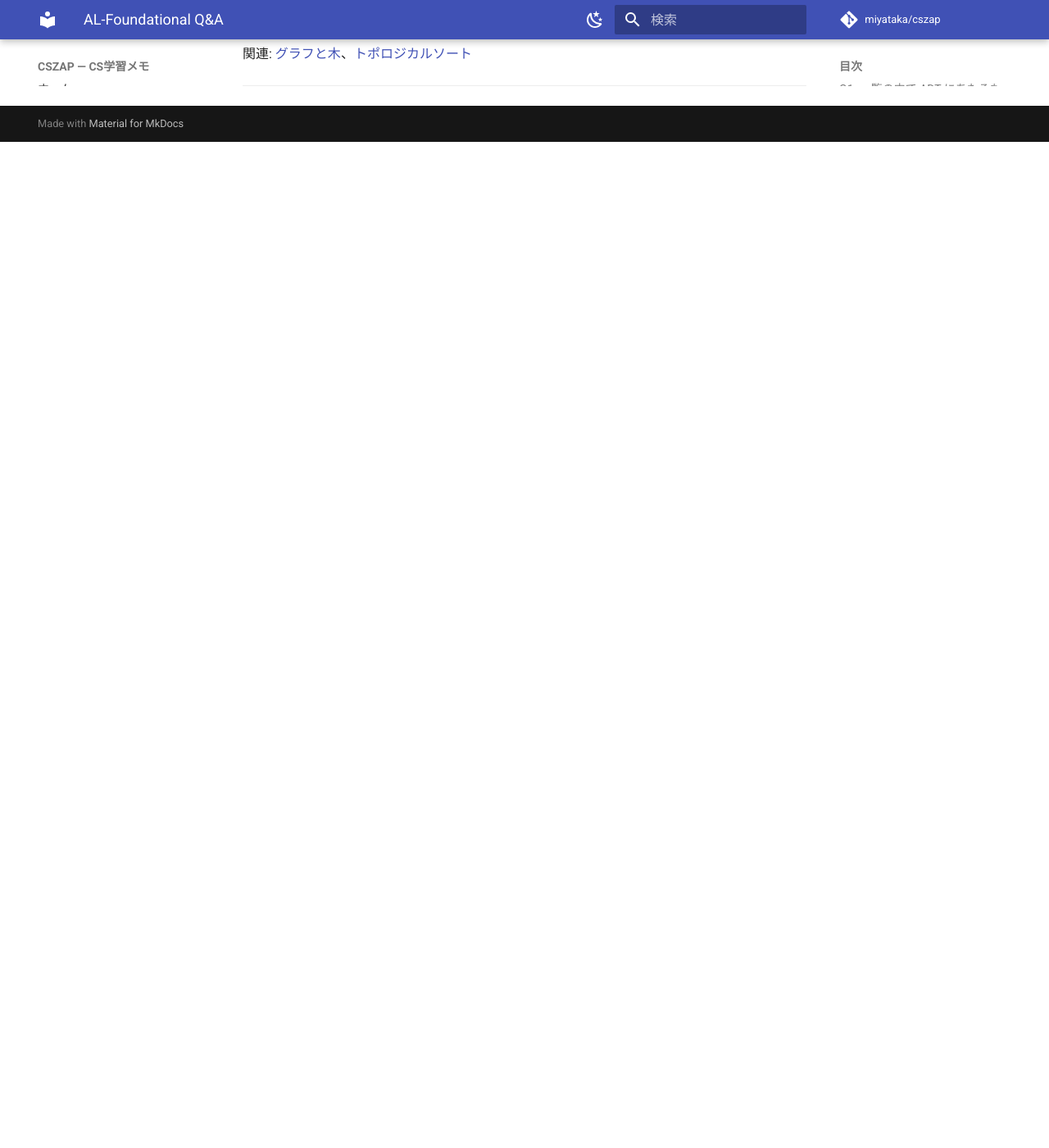
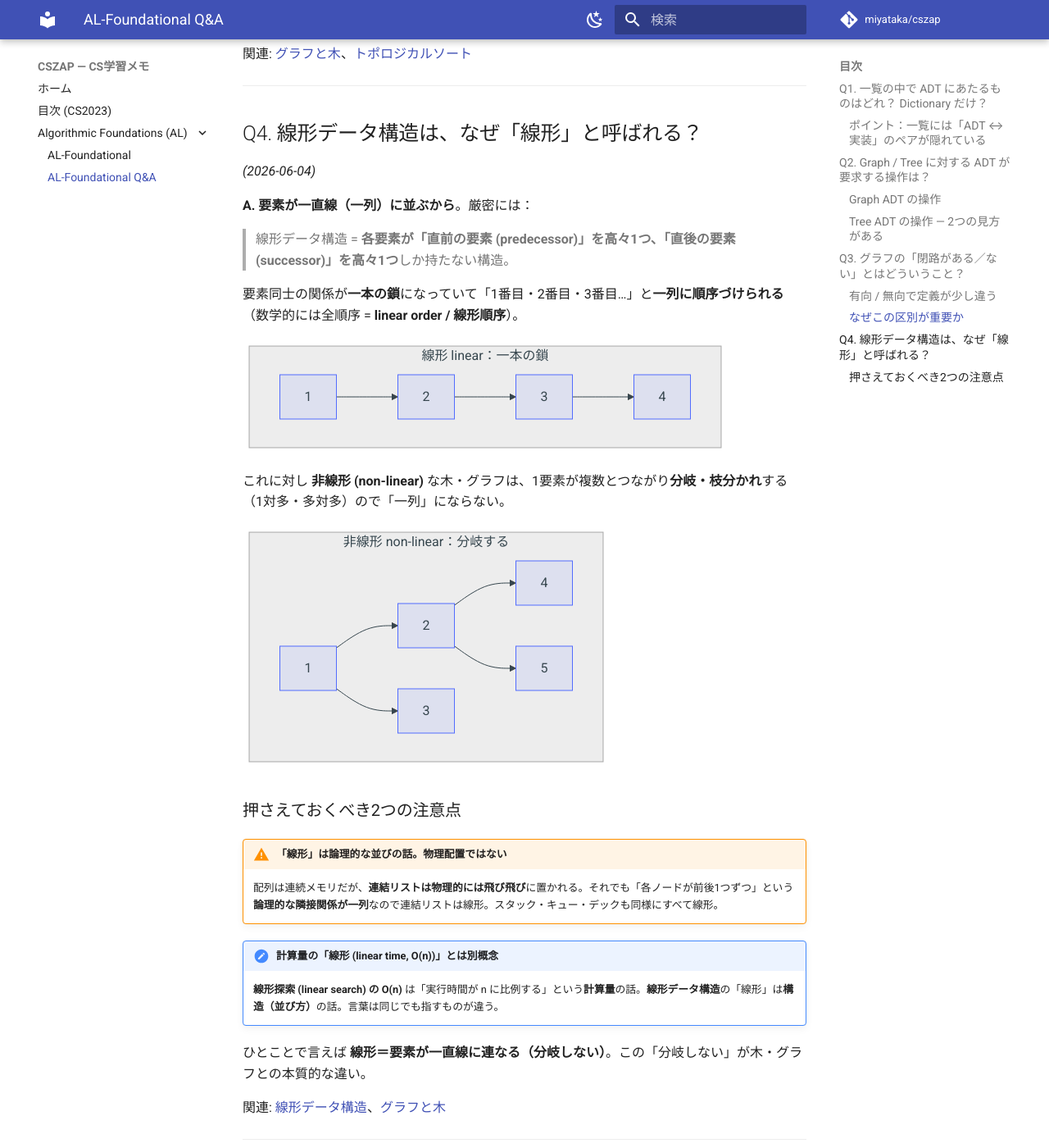
Before and after one commit to miyataka/cszap, an MkDocs documentation site: the page built from docs/AL/AL-Foundational-QA.md, in a window 1280 px wide and 1400 px high, scrolled down 5596 px. Shown: the whole window at 82% size. Built offline with MkDocs 1.6.1 and Material for MkDocs 9.7.7, drawn with Linux system fonts in a browser that asks for light colours; comment, search, counter and statistics services are not loaded; before the commit the page ends 5769 px from its top, so only the background shows below that.

Commit message:
docs(qa): record Q4 — why linear data structures are called linear

````diff
--- a/docs/AL/AL-Foundational-QA.md
+++ b/docs/AL/AL-Foundational-QA.md
@@ -158,4 +158,48 @@ graph LR
 
 ---
 
+## Q4. 線形データ構造は、なぜ「線形」と呼ばれる？ {#q4}
+
+*(2026-06-04)*
+
+**A.** **要素が一直線（一列）に並ぶから**。厳密には：
+
+> 線形データ構造 = **各要素が「直前の要素 (predecessor)」を高々1つ、「直後の要素 (successor)」を高々1つ**しか持たない構造。
+
+要素同士の関係が**一本の鎖**になっていて「1番目・2番目・3番目…」と**一列に順序づけられる**（数学的には全順序 = **linear order / 線形順序**）。
+
+```mermaid
+graph LR
+  subgraph L [線形 linear：一本の鎖]
+    direction LR
+    a1[1] --> a2[2] --> a3[3] --> a4[4]
+  end
+```
+
+これに対し **非線形 (non-linear)** な木・グラフは、1要素が複数とつながり**分岐・枝分かれ**する（1対多・多対多）ので「一列」にならない。
+
+```mermaid
+graph TD
+  subgraph N [非線形 non-linear：分岐する]
+    r[1] --> c1[2]
+    r --> c2[3]
+    c1 --> g1[4]
+    c1 --> g2[5]
+  end
+```
+
+### 押さえておくべき2つの注意点
+
+!!! warning "「線形」は論理的な並びの話。物理配置ではない"
+    配列は連続メモリだが、**連結リストは物理的には飛び飛び**に置かれる。それでも「各ノードが前後1つずつ」という**論理的な隣接関係が一列**なので連結リストは線形。スタック・キュー・デックも同様にすべて線形。
+
+!!! note "計算量の「線形 (linear time, O(n))」とは別概念"
+    **線形探索 (linear search) の O(n)** は「実行時間が n に比例する」という**計算量**の話。**線形データ構造**の「線形」は**構造（並び方）**の話。言葉は同じでも指すものが違う。
+
+ひとことで言えば **線形＝要素が一直線に連なる（分岐しない）**。この「分岐しない」が木・グラフとの本質的な違い。
+
+関連: [線形データ構造](AL-Foundational.md#1-線形データ構造)、[グラフと木](AL-Foundational.md#tree)
+
+---
+
 <!-- 新しい Q&A はこの下に追記する（古い順・最新が末尾）-->
````
